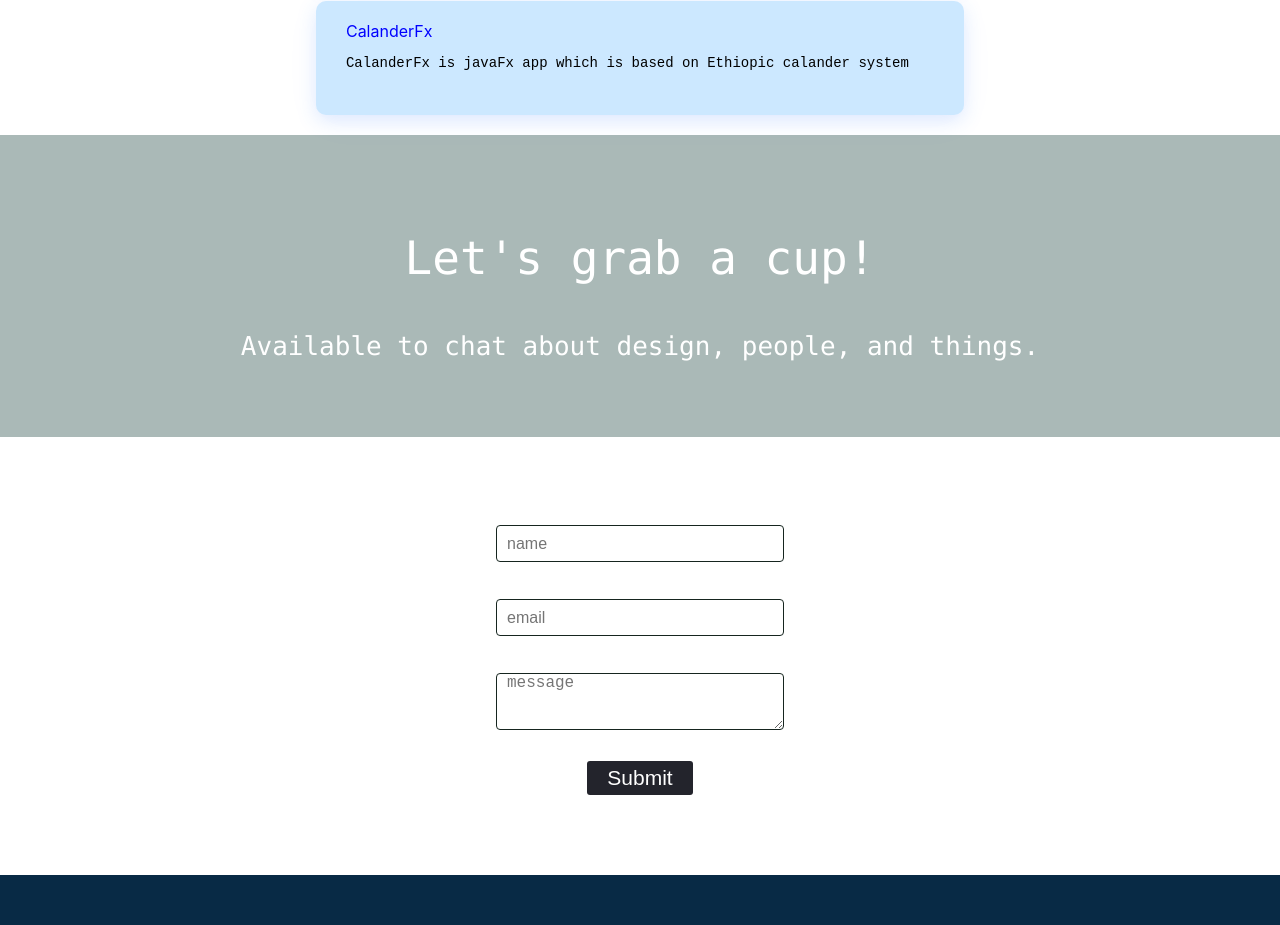
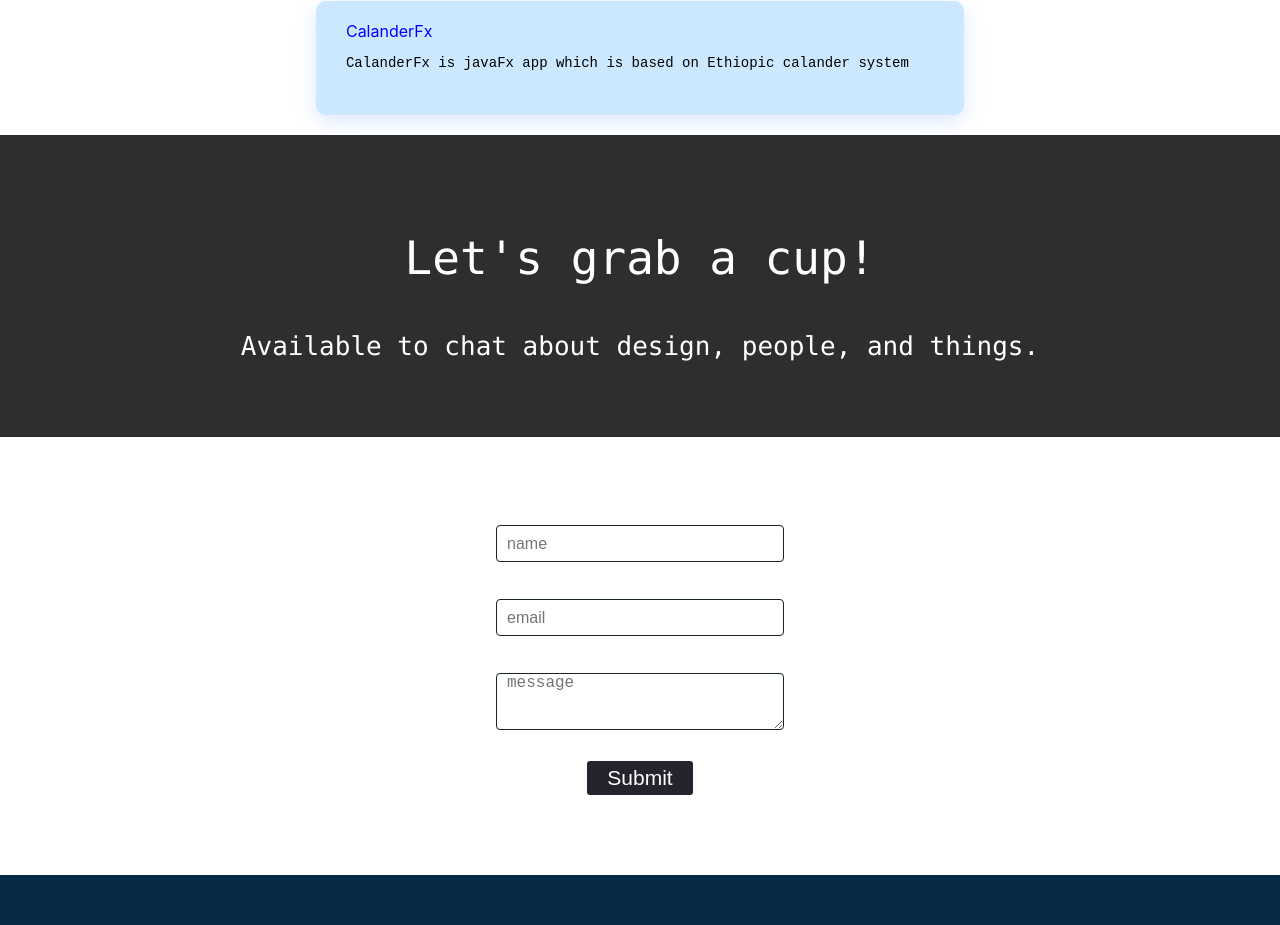
Before and after one commit to Besufikad17/besufikad17.github.io, a React (Create React App) app: page / in a window 1280 px wide. Shown: the part 2598-3523 px from the top of the page. Built offline with nearby package versions, Linux system fonts and the light colour scheme.

Commit message:
contrast fix

```diff
--- a/src/App.js
+++ b/src/App.js
@@ -218,7 +218,7 @@ function App() {
                 marigin: "20px",
                 padding: "50px",
                 textAlign: "center",
-                backgroundColor: "#AAB9B7"
+                backgroundColor: "#2e2e2e"
             }}>
                 <p style={{ fontSize: "46px", fontFamily: "consolas", color: "white" }}>Let's grab a cup!</p>
                 <p style={{ fontSize: "26px", fontFamily: "consolas", color: "white" }}>Available to chat about design,
```
Also changed, not shown: 1 other file (tests, documents, lock files or other folders).
